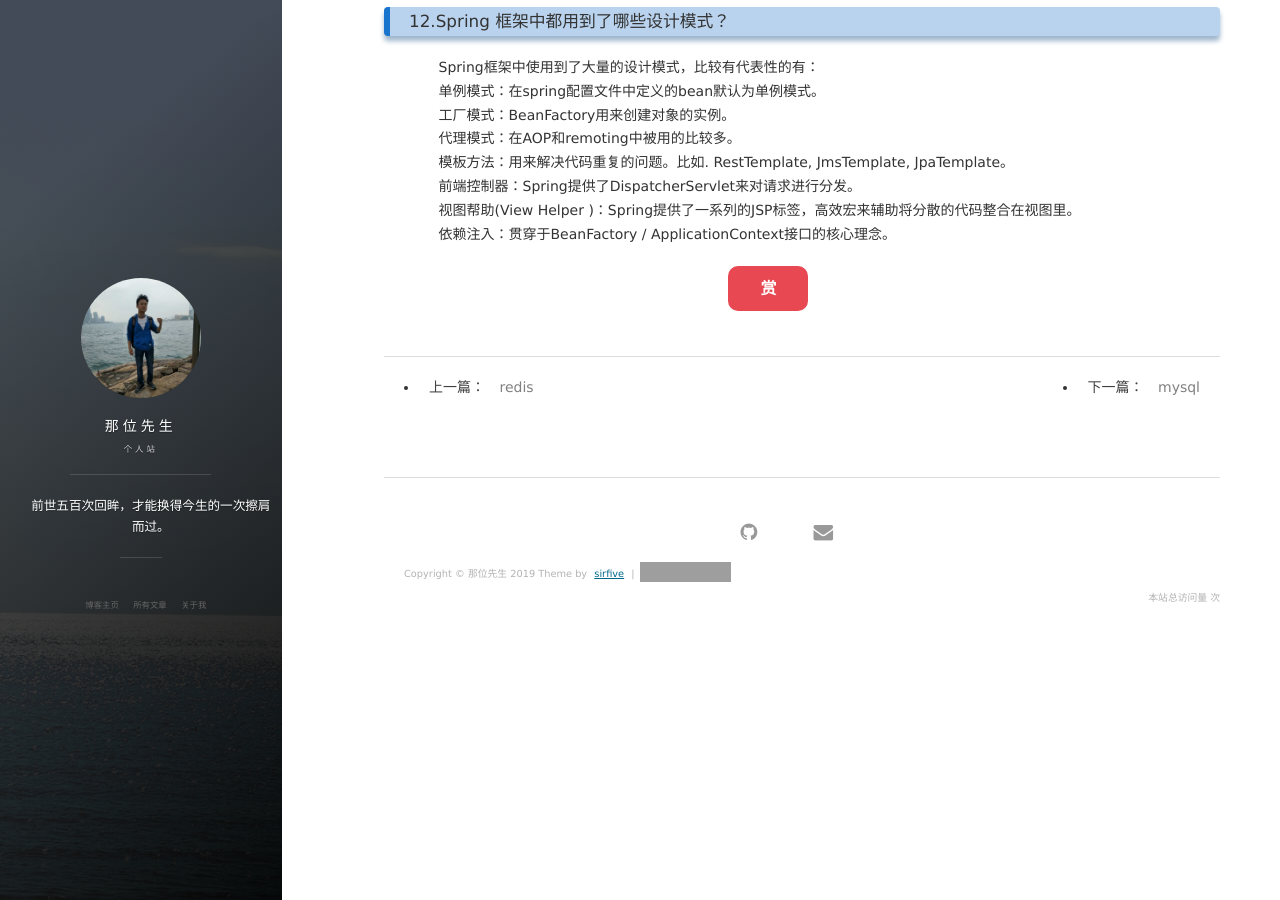
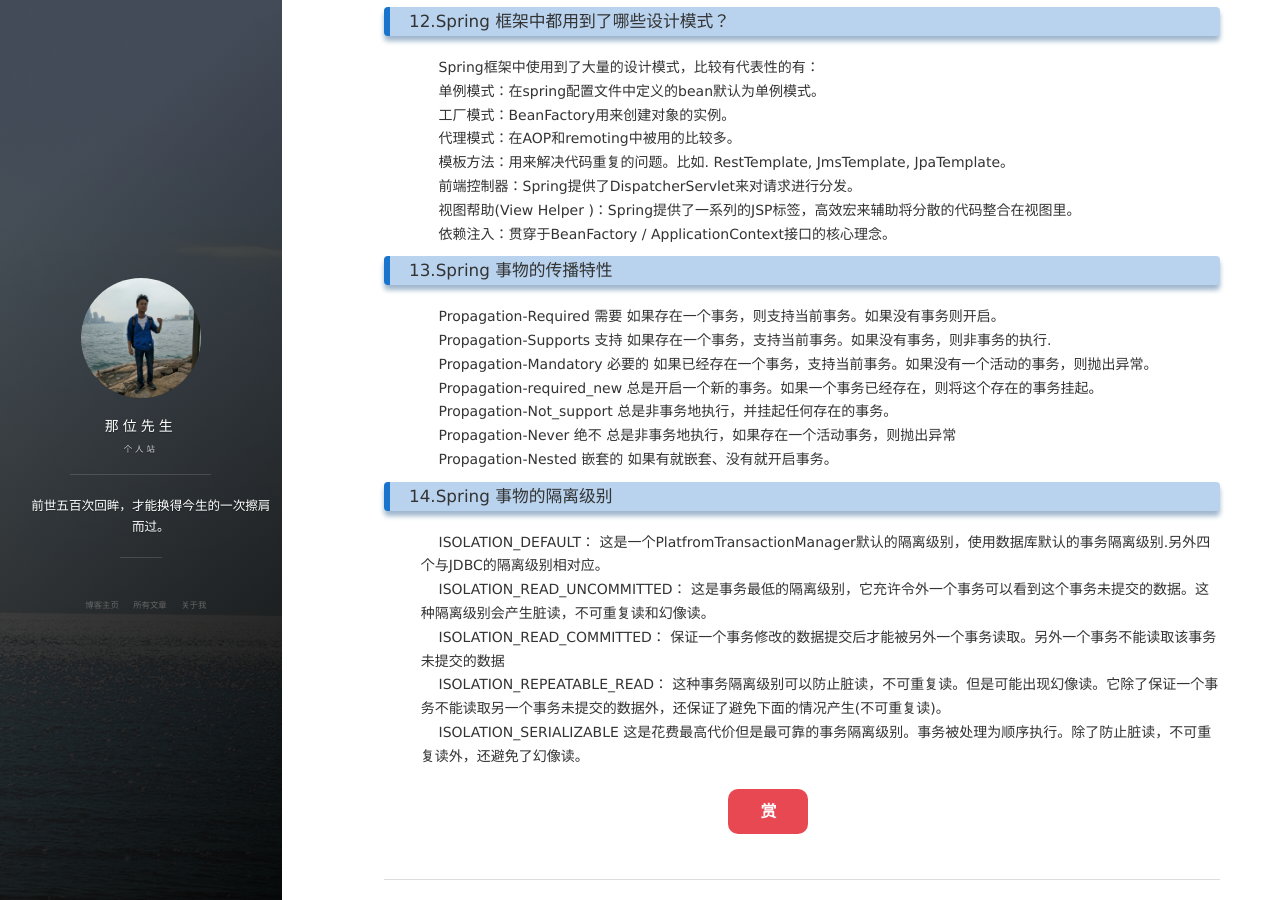
Before and after one commit to sirFive/sirFive.github.io, a Jekyll site: the page built from _posts/2019-01-13-spring.html, in a window 1280 px wide and 900 px high, scrolled down 3212 px. Built offline with Jekyll 4.4.1, drawn with Linux system fonts in a browser that asks for light colours; nearby versions of some CDN libraries; comment, search, counter and statistics services are not loaded; grey boxes are pictures that could not be loaded.

Commit message:
事物隔离级别和传播特性

```diff
--- a/_posts/2019-01-13-spring.html
+++ b/_posts/2019-01-13-spring.html
@@ -108,3 +108,22 @@ tag: 复习
 	&nbsp;&nbsp;&nbsp;&nbsp;视图帮助(View Helper )：Spring提供了一系列的JSP标签，高效宏来辅助将分散的代码整合在视图里。<br/>
 	&nbsp;&nbsp;&nbsp;&nbsp;依赖注入：贯穿于BeanFactory / ApplicationContext接口的核心理念。
 </p>
+<h3>13.Spring 事物的传播特性</h3>
+	<p style="margin-left: 2%;">
+		&nbsp;&nbsp;&nbsp;&nbsp;Propagation-Required 需要 如果存在一个事务，则支持当前事务。如果没有事务则开启。</br>
+		&nbsp;&nbsp;&nbsp;&nbsp;Propagation-Supports 支持 如果存在一个事务，支持当前事务。如果没有事务，则非事务的执行.</br>
+		&nbsp;&nbsp;&nbsp;&nbsp;Propagation-Mandatory 必要的 如果已经存在一个事务，支持当前事务。如果没有一个活动的事务，则抛出异常。</br>
+		&nbsp;&nbsp;&nbsp;&nbsp;Propagation-required_new 总是开启一个新的事务。如果一个事务已经存在，则将这个存在的事务挂起。</br>
+		&nbsp;&nbsp;&nbsp;&nbsp;Propagation-Not_support 总是非事务地执行，并挂起任何存在的事务。</br>
+		&nbsp;&nbsp;&nbsp;&nbsp;Propagation-Never 绝不 总是非事务地执行，如果存在一个活动事务，则抛出异常</br>
+		&nbsp;&nbsp;&nbsp;&nbsp;Propagation-Nested 嵌套的 如果有就嵌套、没有就开启事务。
+	</p>
+<h3>14.Spring 事物的隔离级别</h3>
+	<p style="margin-left: 2%;">
+		&nbsp;&nbsp;&nbsp;&nbsp;ISOLATION_DEFAULT： 这是一个PlatfromTransactionManager默认的隔离级别，使用数据库默认的事务隔离级别.另外四个与JDBC的隔离级别相对应。</br>
+		&nbsp;&nbsp;&nbsp;&nbsp;ISOLATION_READ_UNCOMMITTED： 这是事务最低的隔离级别，它充许令外一个事务可以看到这个事务未提交的数据。这种隔离级别会产生脏读，不可重复读和幻像读。</br>
+		&nbsp;&nbsp;&nbsp;&nbsp;ISOLATION_READ_COMMITTED： 保证一个事务修改的数据提交后才能被另外一个事务读取。另外一个事务不能读取该事务未提交的数据</br>
+		&nbsp;&nbsp;&nbsp;&nbsp;ISOLATION_REPEATABLE_READ： 这种事务隔离级别可以防止脏读，不可重复读。但是可能出现幻像读。它除了保证一个事务不能读取另一个事务未提交的数据外，还保证了避免下面的情况产生(不可重复读)。</br>
+		&nbsp;&nbsp;&nbsp;&nbsp;ISOLATION_SERIALIZABLE 这是花费最高代价但是最可靠的事务隔离级别。事务被处理为顺序执行。除了防止脏读，不可重复读外，还避免了幻像读。</br>
+
+	</p>
```
